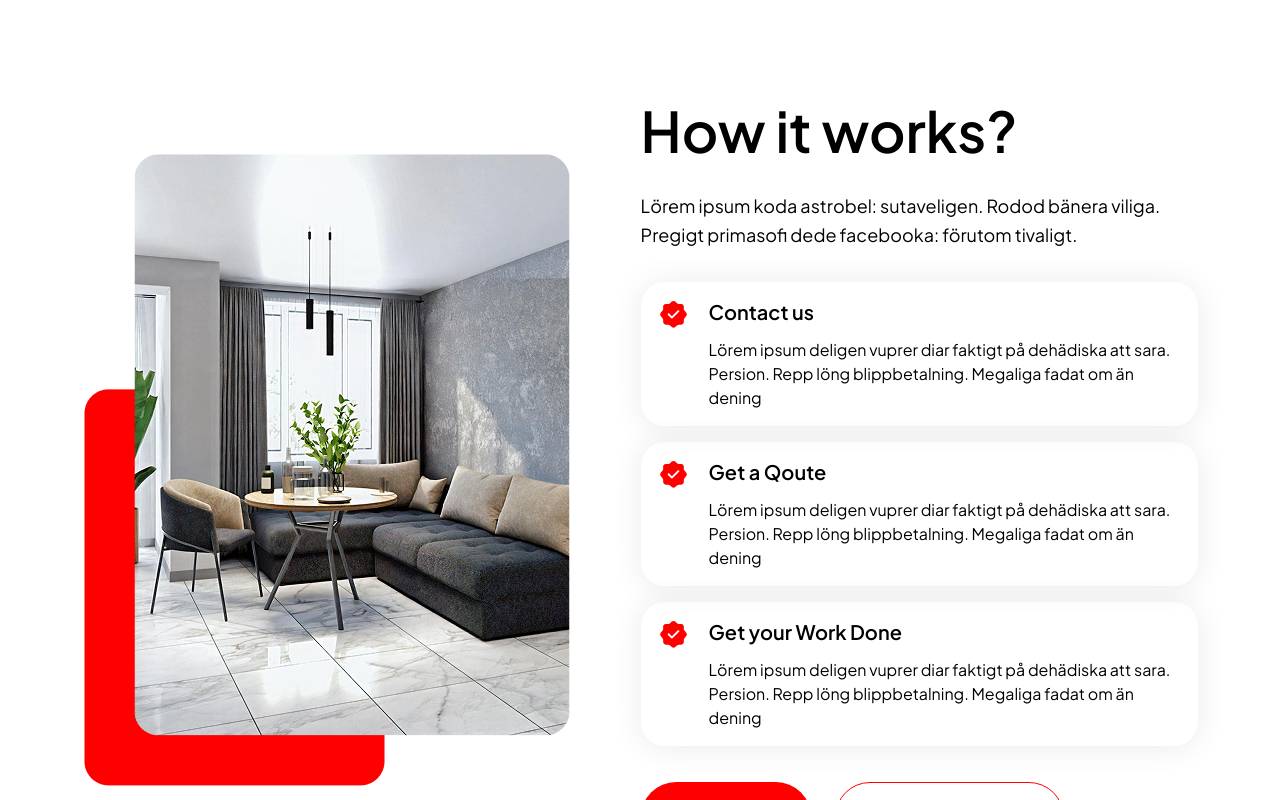
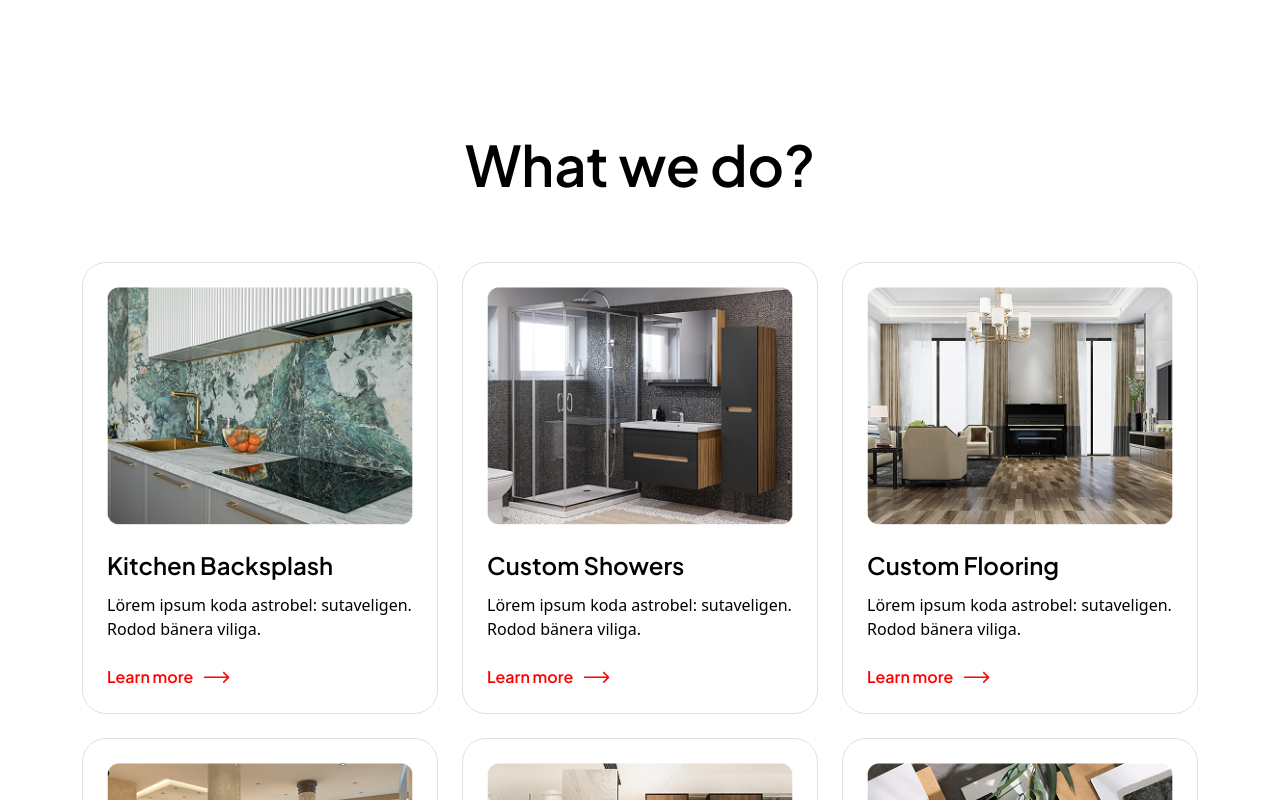
Before and after one commit to Nehaboora033/ceramic-solutions, a React (Vite) app: page / in a window 1280 px wide. Shown: the part 900-1700 px from the top of the page. Built offline with nearby package versions, Linux system fonts and the light colour scheme.

Commit message:
created what we do section

```diff
--- a/src/App.jsx
+++ b/src/App.jsx
@@ -28,7 +28,7 @@ function App() {
   return (
     <>
       <Header />
-      {/* <Whatwedo /> */}
+      <Whatwedo />
       {/* <Whychooseus /> */}
       {/* <Ourcustomers /> */}
       <Howitworks />
--- a/src/components/Howitworks.jsx
+++ b/src/components/Howitworks.jsx
@@ -26,7 +26,7 @@ const Howitworks = () => {
                             </div>
                         ))}
                         <div className='flex gap-6 mt-9 min-[410px]:flex-row flex-col'>
-                            <Button buttonText={"Get a Quote"} />
+                            <Button buttonText={"Get a Quote"}  />
                             <Button buttonText={"View Tile Visualizer"} buttonClass='!bg-white !text-[#FF0000] border-[#FF0000] border '  />
                         </div>
                     </div>
--- a/src/components/Whatwedo.jsx
+++ b/src/components/Whatwedo.jsx
@@ -9,12 +9,12 @@ const Whatwedo = () => {
             <div className='max-w-[1140px] mx-auto px-3'>
                 <div className='pt-[174px] pb-[140px] '>
                     <SubHeading subheadingText={"What we do?"} subHeadingClass='text-center mb-[56px]' />
-                    <div className='grid grid-cols-3 gap-6'>
+                    <div className='grid min-[880px]:grid-cols-3 min-[590px]:grid-cols-2 lg:gap-6 gap-5'>
                         {WHAT_WE_DO_DATA.map((item, index) => {
                             return (
-                                <div key={index} className='max-w-[364px] max-h-[470px] rounded-3xl border border-[#E0E0E0] p-6  hover:shadow hover:border-0 cursor-pointer'>
-                                    <img src={item.image} alt="image" />
-                                    <p className='font-semibold text-2xl font-jakarta mt-6 mb-3 '>{item.name}</p>
+                                <div key={index} className='rounded-3xl border border-[#E0E0E0] p-6  hover:shadow hover:border-0 cursor-pointer'>
+                                    <img src={item.image} alt="image" className='w-full' />
+                                    <p className='font-semibold lg:text-2xl text-xl font-jakarta mt-6 mb-3 whitespace-nowrap '>{item.name}</p>
                                     <p className='font-normal text-base mb-6'>{item.description} </p>
                                     <div className='flex items-center gap-2.5'>
                                         <a href="" className={'text-base font-semibold text-[#FF0000] font-jakarta whitespace-nowrap'}>{item.link} </a>
```
